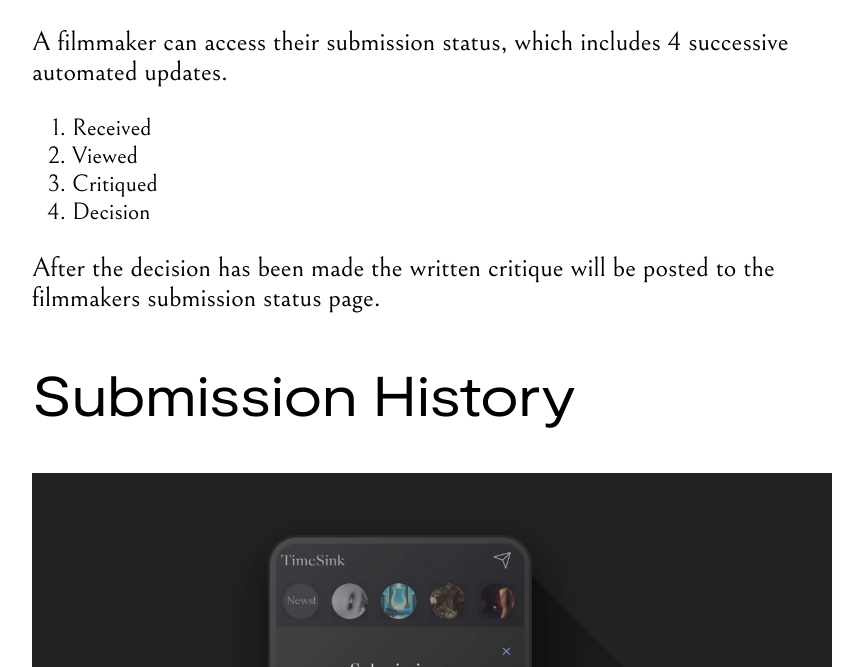
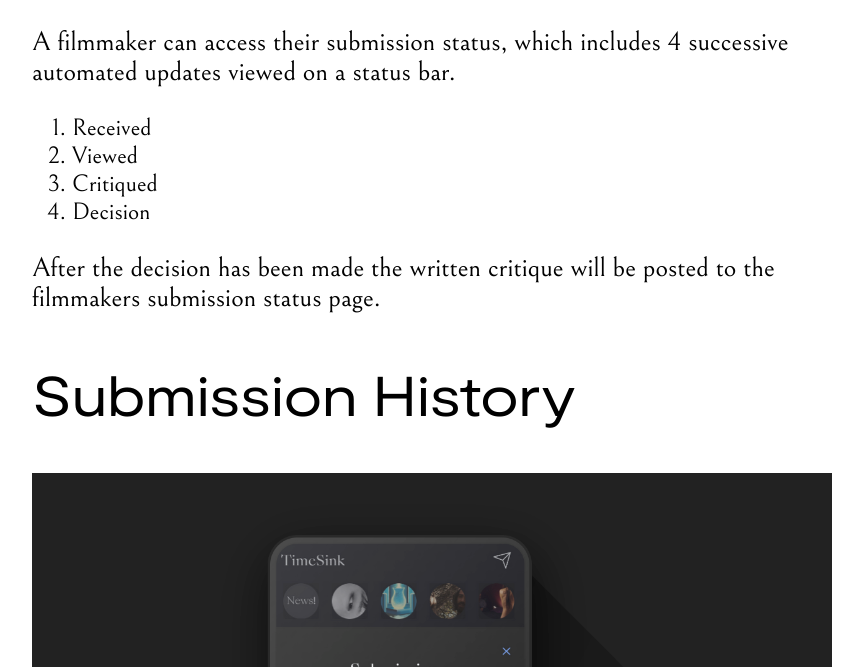
Before and after one commit to aaronzomback/design-portfolio, a Jekyll site: the page built from timesink.html, in a window 1280 px wide and 900 px high, scrolled down 11544 px, cut to the strip 233-900 px from the top of the window. Shown: the whole strip, without its empty margins (48-911 px from the left). Built offline with Jekyll 4.4.1, drawn with Linux system fonts in a browser that asks for light colours.

Commit message:
status bar

```diff
--- a/timesink.html
+++ b/timesink.html
@@ -217,7 +217,7 @@ layout: nav
 <div class="final-status">
   <h2>Submission Status</h2>
   <iframe src="https://pasteapp.com/p/0EW3xlHZloc/embed?view=ZtpP3f2fMJo" width="800" height="480" scrolling="no" frameborder="0" allowfullscreen></iframe>
-<p>A filmmaker can access their submission status, which includes 4 successive automated updates.</p>
+<p>A filmmaker can access their submission status, which includes 4 successive automated updates viewed on a status bar.</p>
 <ol>
   <li>Received</li>
   <li>Viewed</li>
```
